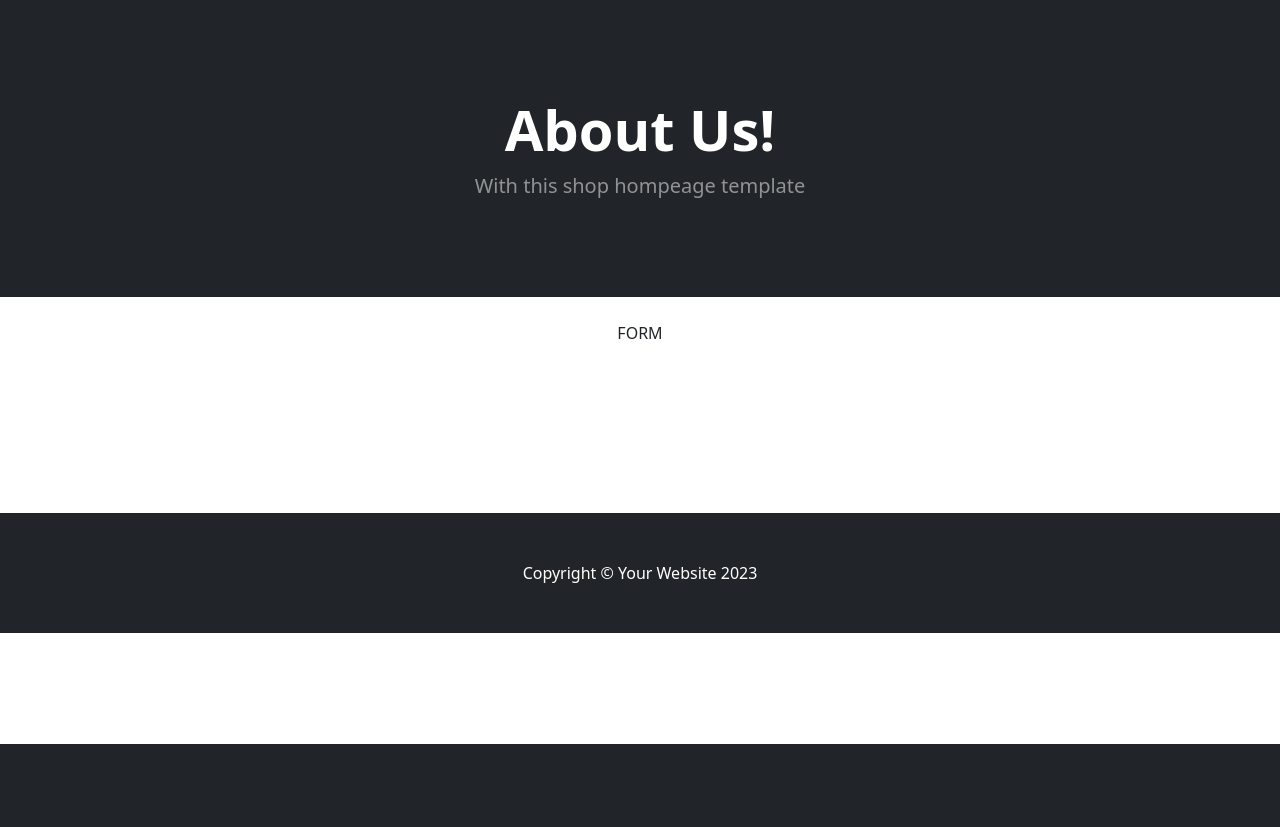
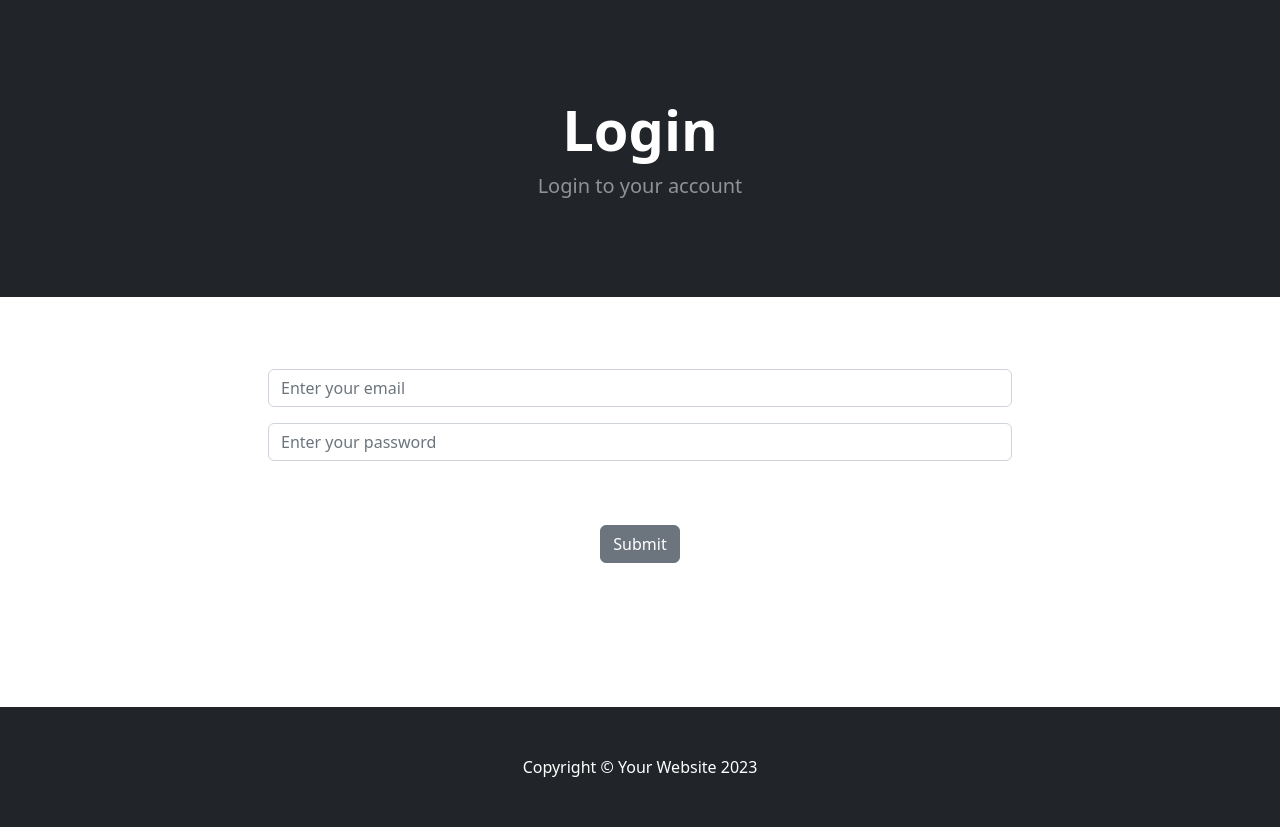
Before and after one commit to Chillpill21/blissfulMoments, a Django app: page /login/ in a window 1280 px wide. Shown: the part 56-883 px from the top of the page. Before the commit the page ends 800 px from the top, so only its background shows below. Run offline with Django 5.2, Linux system fonts and the light colour scheme; some libraries are stand-ins or nearby versions.

Commit message:
add form, method, action and csrf token

```diff
--- a/ecom/store/templates/login.html
+++ b/ecom/store/templates/login.html
@@ -4,8 +4,8 @@
 <header class="bg-dark py-5">
     <div class="container px-4 px-lg-5 my-5">
         <div class="text-center text-white">
-            <h1 class="display-4 fw-bolder">About Us!</h1>
-            <p class="lead fw-normal text-white-50 mb-0">With this shop hompeage template</p>
+            <h1 class="display-4 fw-bolder">Login</h1>
+            <p class="lead fw-normal text-white-50 mb-0">Login to your account</p>
         </div>
     </div>
 </header>
@@ -14,8 +14,22 @@
     <div class="row">
         <center>
             <div class="col-8">
-                FORM
+
                 <br></br>
+                <form method="POST" action="{% url 'login' %}">
+                    {% csrf_token %}
+                    <div class="mb-3">
+
+                      <input type="text" class="form-control" name="username" placeholder="Enter your email">
+
+                    </div>
+                    <div class="mb-3">
+
+                      <input type="password" class="form-control" name="password" placeholder="Enter your password">
+                    </div>
+                    <br></br>
+                    <button type="submit" class="btn btn-secondary">Submit</button>
+                  </form>
 <br></br>
 <br></br>
 <br></br>
```
Also changed, not shown: ecom/db.sqlite3.
